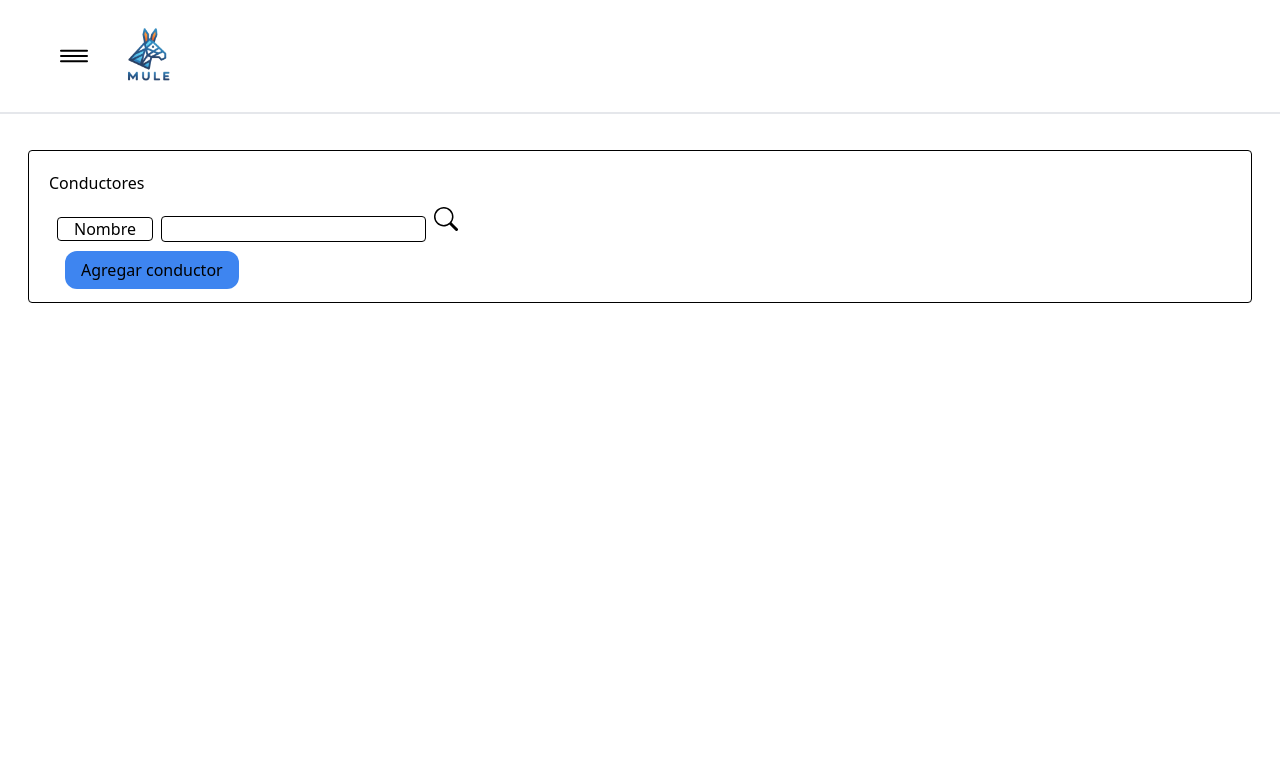
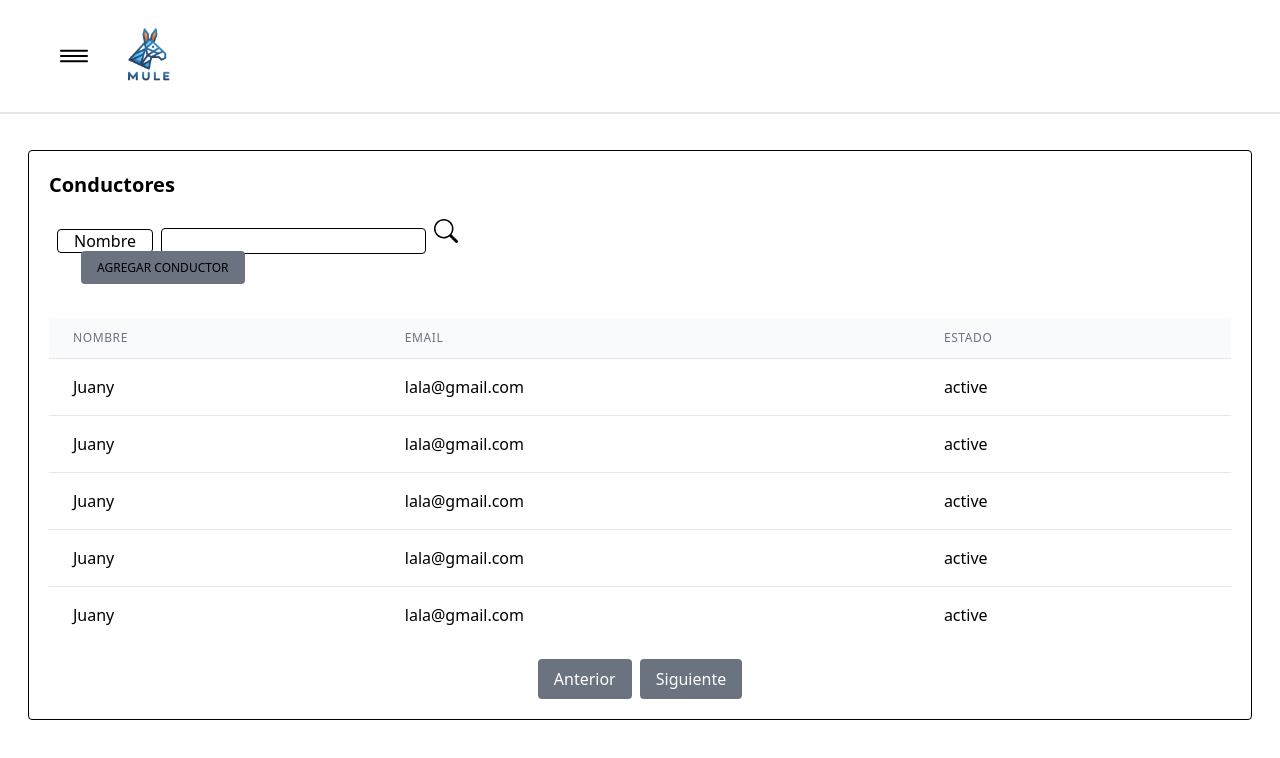
Before and after one commit to Juany313/Mule-front, a React (Vite) app: page /admin/drivers in a window 1280 px wide. Shown: the top 758 px of the page. Built offline with nearby package versions, Linux system fonts and the light colour scheme; a web font is replaced by a local one.

Commit message:
DriverTable

```diff
--- a/src/redux/actions/index.js
+++ b/src/redux/actions/index.js
@@ -29,11 +29,28 @@ export const PUT_ENLISTMENT = "PUT_ENLISTMENT";
 export const DELETE_ENLISTMENT = "DELETE_ENLISTMENT";
 export const SET_ORDER_DATA = "SET_ORDER_DATA";
 
+/* Admin Drivers Actions */
+export const SET_PAGE_DRIVERS = "SET_PAGE_DRIVERS";
+export const INCREASE_PAGE_DRIVERS = "INCREASE_PAGE_DRIVERS";
+export const DECREASE_PAGE_DRIVERS = "DECREASE_PAGE_DRIVERS";
 
 
+/* Driver Paginate */
+export const setPageDrivers = (page) => ({
+  type: SET_PAGE_DRIVERS,
+  payload: page
+});
+
+export const increasePageDrivers = () => ({
+  type: INCREASE_PAGE_DRIVERS
+});
+
+export const decreasePageDrivers = () => ({
+  type: DECREASE_PAGE_DRIVERS
+});
 
 
-// const URL_BASE = "http://localhost:3000";
+ const URL_BASE = "http://localhost:3000";
 
 // actions.js
 
@@ -52,20 +69,7 @@ export const agregarPedido = (pedido) => {
 };
 
 
-/* export function postUser(data) {
-  return async function(dispatch) {
-      try {
-      const response = await axios.post('http://localhost:3000/users/register', data);
 
-      return dispatch({
-          type: POST_USER,
-          payload: response.data,
-      });
-      } catch (error) {
-      console.error(error.message);
-      }
-  };
-} */
 
 //formulario de registro
 export function postUser(data) {
--- a/src/redux/reducer/index.js
+++ b/src/redux/reducer/index.js
@@ -21,6 +21,9 @@ import {
     PUT_ENLISTMENT,
     DELETE_ENLISTMENT,
     SET_ORDER_DATA,
+    SET_PAGE_DRIVERS,
+    INCREASE_PAGE_DRIVERS,
+    DECREASE_PAGE_DRIVERS
 } from "../actions";
 
 let initialState = {
@@ -39,11 +42,29 @@ let initialState = {
     orderType: "",
     allEnlistments: [],
     enlistmentDetail: [],
-    orderData: []
+    orderData: [],
+    currentPageDrivers: 1,
+    itemsPerPageDrivers: 5,
 }
 
 function rootReducer(state = initialState, action) {
     switch (action.type) {
+        case SET_PAGE_DRIVERS:
+            return {
+                ...state,
+                currentPageDrivers: action.payload
+            };
+        case INCREASE_PAGE_DRIVERS:
+            return {
+                ...state,
+                currentPageDrivers: state.currentPageDrivers + 1
+            };
+        case DECREASE_PAGE_DRIVERS:
+            return {
+                ...state,
+                currentPageDrivers: state.currentPageDrivers - 1
+            };
+
         case GET_ALL_USERS:
             return {
                 ...state,
--- a/src/views/admin/drivers/Drivers.jsx
+++ b/src/views/admin/drivers/Drivers.jsx
@@ -2,29 +2,47 @@ import React from 'react'
 import { Link } from "react-router-dom";
 import { BsSearch } from "react-icons/bs";
 
+/* Components */
+import DriversTable from './DriversTable';
+
+let drivers = [
+  {name: "Juany", email: "lala@gmail.com", state: "active"},
+  {name: "Juany", email: "lala@gmail.com", state: "active"},
+  {name: "Juany", email: "lala@gmail.com", state: "active"},
+  {name: "Juany", email: "lala@gmail.com", state: "active"},
+  {name: "Juany", email: "lala@gmail.com", state: "active"},
+  {name: "Jany", email: "lala@gmail.com", state: "active"},
+  {name: "Jany", email: "lala@gmail.com", state: "active"},
+  {name: "Jany", email: "lala@gmail.com", state: "active"},
+  {name: "Jany", email: "lala@gmail.com", state: "active"},
+  {name: "Juany", email: "lala@gmail.com", state: "active"},
+  {name: "Juany", email: "lala@gmail.com", state: "active"},
+  {name: "Juany", email: "lala@gmail.com", state: "active"},
+];
+
 const Drivers = () => {
   return (
     <div className=' mt-[150px] mx-[28px] p-[20px] border border-black rounded'>
-      <h2>Conductores</h2>
-      <div className='flex m-2'>
+      <h2 className='text-xl font-semibold mb-4'>Conductores</h2>
+      <div className='flex m-2 mb-10'>
         <div className="w-1/2">
           <span className=' border border-black rounded px-4 mr-2'>Nombre</span>
           <input type="text" className=' border border-black rounded px-4 mr-2'/>
           <button className=' w-8 h-8 '><BsSearch className=' w-6 h-6' /></button>
+          <button className=''>
+              <Link
+                  to="create"
+                  className="mx-6 px-4 py-2 bg-gray-500 text-left text-xs font-medium text-black uppercase rounded hover:text-gray-100  transition-colors "
+                >
+                    Agregar conductor
+              </Link>
+          </button>
         </div>
 
-
       </div>
-      <div className='mt-4'>
-          <Link
-              to="create"
-              className=" bg-p100 rounded-xl p-2 px-4 m-4 hover:text-gray-100 hover:bg-p300 transition-colors "
-            >
-                Agregar conductor
-          </Link>
-      </div>
+      <DriversTable drivers={drivers} />
     </div>
   )
 }
 
-export default Drivers
+export default Drivers;
--- /dev/null
+++ b/src/views/admin/drivers/DriversTable.jsx
@@ -0,0 +1,63 @@
+import React from 'react';
+import { useDispatch, useSelector } from 'react-redux';
+import { increasePageDrivers, decreasePageDrivers } from '../../../redux/actions/index';
+
+function DriversTable({ drivers }) {
+    const dispatch = useDispatch();
+    const currentPage = useSelector(state => state.currentPageDrivers);
+  const itemsPerPage = useSelector(state => state.itemsPerPageDrivers);
+
+  const startIndex = (currentPage - 1) * itemsPerPage;
+  const endIndex = startIndex + itemsPerPage;
+  const displayedDrivers = drivers?.slice(startIndex, endIndex);
+
+  return (
+    <div className="overflow-x-auto">
+      <table className="min-w-full divide-y divide-gray-200">
+        <thead className="bg-gray-50">
+          <tr>
+            <th className="px-6 py-3 text-left text-xs font-medium text-gray-500 uppercase tracking-wider">Nombre</th>
+            <th className="px-6 py-3 text-left text-xs font-medium text-gray-500 uppercase tracking-wider">Email</th>
+            <th className="px-6 py-3 text-left text-xs font-medium text-gray-500 uppercase tracking-wider">Estado</th>
+          </tr>
+        </thead>
+        <tbody className="bg-white divide-y divide-gray-200">
+          {displayedDrivers?.map((fila, index) => (
+            <tr key={index}>
+              <td className="px-6 py-4 whitespace-nowrap">{fila.name}</td>
+              <td className="px-6 py-4 whitespace-nowrap">{fila.email}</td>
+              <td className="px-6 py-4 whitespace-nowrap">{fila.state}</td>
+            </tr>
+          ))}
+        </tbody>
+      </table>
+      <div className="flex justify-center mt-4">
+        {/* Botón Anterior */}
+        <button
+          onClick={() => {
+              dispatch(decreasePageDrivers())
+              console.log("startIndex",startIndex);
+          }}
+          disabled={currentPage === 1}
+          className="mx-1 px-4 py-2 bg-gray-500 text-white rounded hover:bg-gray-600"
+        >
+          Anterior
+        </button>
+        {/* Botón Siguiente */}
+        <button
+          onClick={() => {
+              dispatch(increasePageDrivers())
+              console.log("currentPage",currentPage);
+              console.log("endIndex",endIndex);
+          }}
+          disabled={endIndex >= drivers?.length}
+          className="mx-1 px-4 py-2 bg-gray-500 text-white rounded hover:bg-gray-600"
+        >
+          Siguiente
+        </button>
+      </div>
+    </div>
+  );
+}
+
+export default DriversTable;
```
